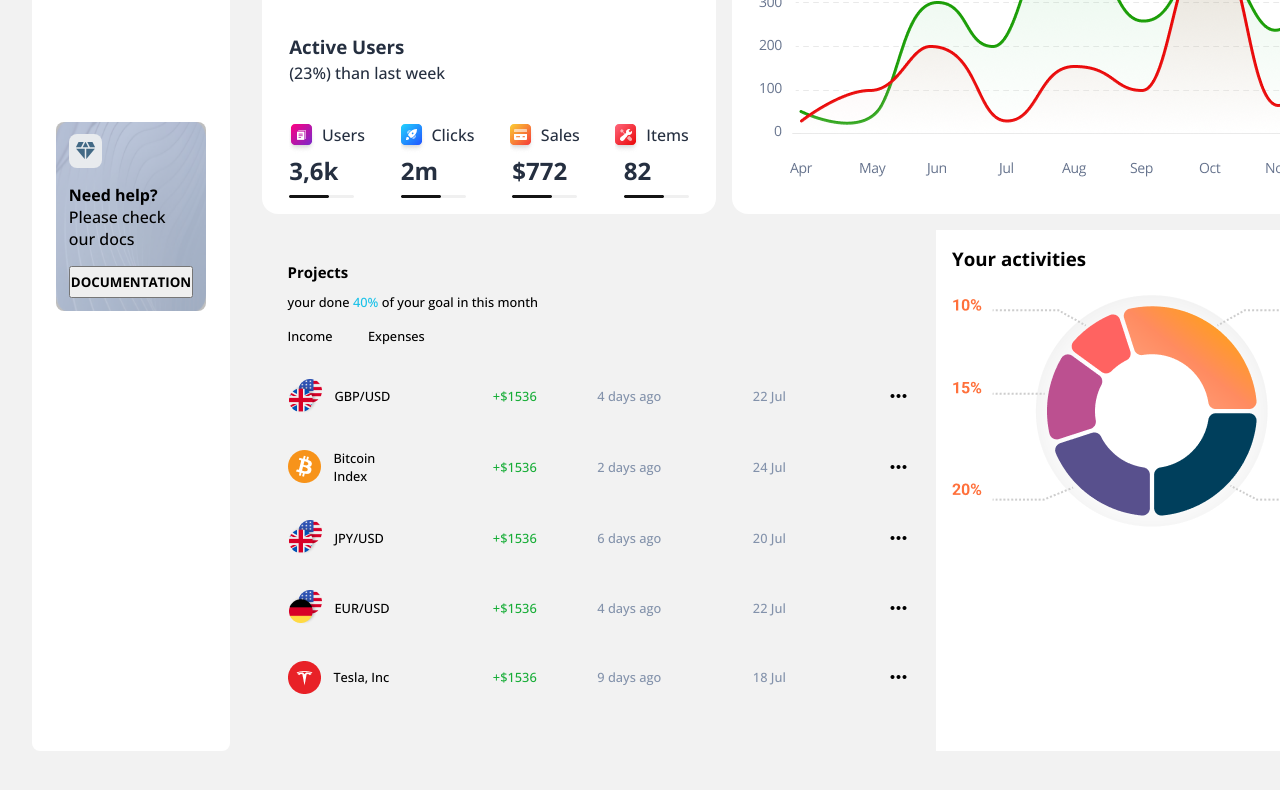
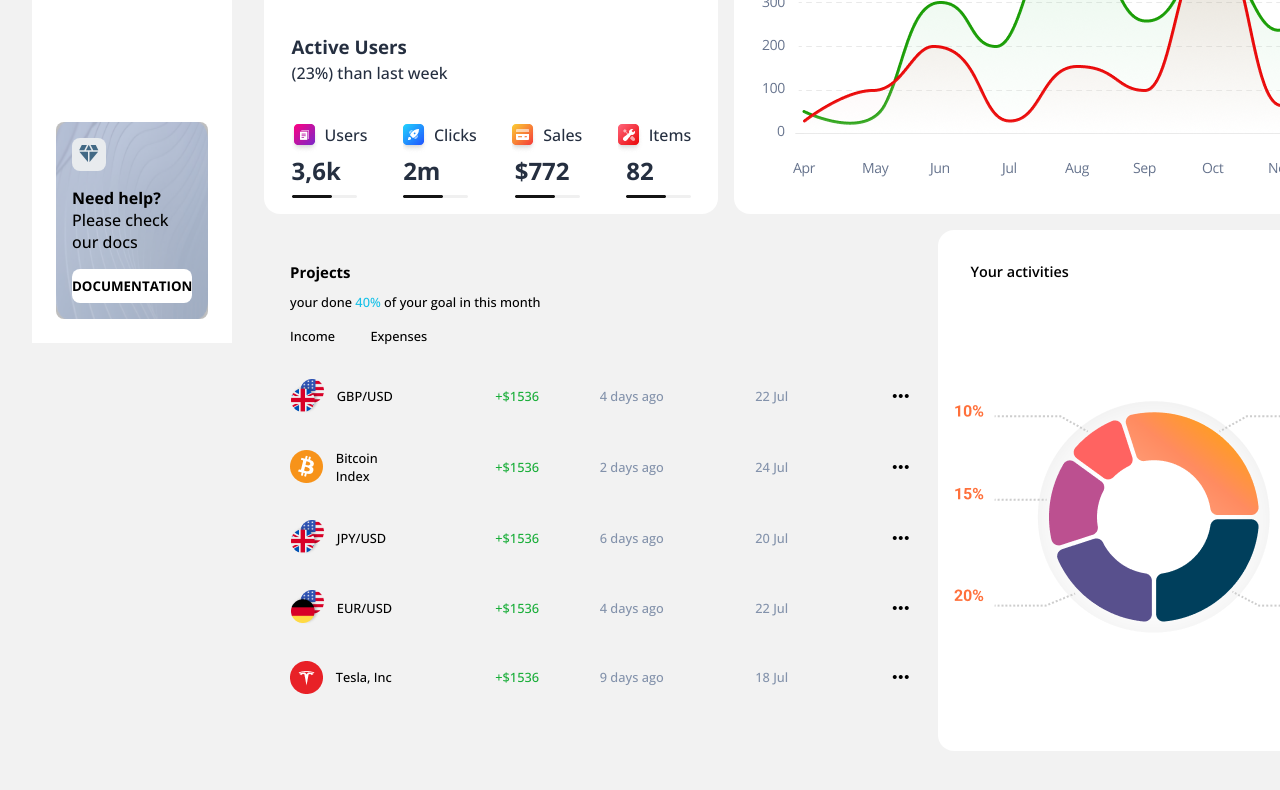
Before and after one commit to altramax/Dashboard, a plain HTML site: page index.html in a window 1280 px wide. Shown: the part 744-1534 px from the top of the page. Drawn offline with nearby package versions, Linux system fonts and the light colour scheme.

Commit message:
Desktop layout For dashboard

```diff
--- a/styles.css
+++ b/styles.css
@@ -19,7 +19,8 @@
 .sidebar{
     background-color: #ffffff;
     padding: 1.5rem;
-    border-radius: 0.5rem;
+    border-radius: 1 rem;
+    height: fit-content;
 }
 
 .sidebar-top{
@@ -81,7 +82,7 @@
     background-image: url(./images/btm-img.png);
     background-size: 100% 100%;
     background-color: #BFBFBF;
-    padding: 0.8rem;
+    padding: 1rem;
     margin-top: 12rem;
     border-radius: 0.5rem;
 }
@@ -92,8 +93,15 @@
 
 .btn{
    font-weight: bold;
-  width: 100%;
-  padding: 0.3rem 0;
+   width: 100%;
+   padding: 0.5rem 0;
+   background-color: #fff;
+   border-radius: 0.5rem;
+   border: none;
+}
+
+.btn:hover{
+    cursor: pointer;
 }
 
 
@@ -307,6 +315,7 @@
     padding-bottom: 0.5rem;
    }
    .income:hover , .expenses:hover{
+    cursor: pointer;
     border-bottom: 0.2rem solid #67748E;
    }
 
@@ -320,6 +329,12 @@
     margin-bottom: 1rem;
    }
 
+   .usd:hover{
+    background-color: #FAFAFA;
+    cursor: pointer;
+   }
+
+
    .space{
     width: 100%;
     display: flex;
@@ -327,22 +342,13 @@
     align-items: center;
    }
 
-   .usd:hover{
-    background-color: #FAFAFA;
-   }
-
    .usd:hover .dot{
      background-color: #8392AB;
      color: #fff;
-
    }
 
    .flag{
     margin-right: 0.8rem;
-   }
-
-   .country{
-
    }
 
    .green{
@@ -351,14 +357,6 @@
 
    .gray{
     color: #8392AB;
-   }
-
-   .time{
-
-   }
-
-   .date{
-
    }
 
    .dot{
@@ -370,4 +368,12 @@
    .activities{
     background-color: #fff;
     padding: 1rem;
+    border-radius: 1rem;
    }
+
+   .activities h3{
+    font-weight: 600;
+    font-size: 0.9rem;
+    padding-left: 1rem;
+    margin: 1rem 0 6rem 0;
+   }
```
